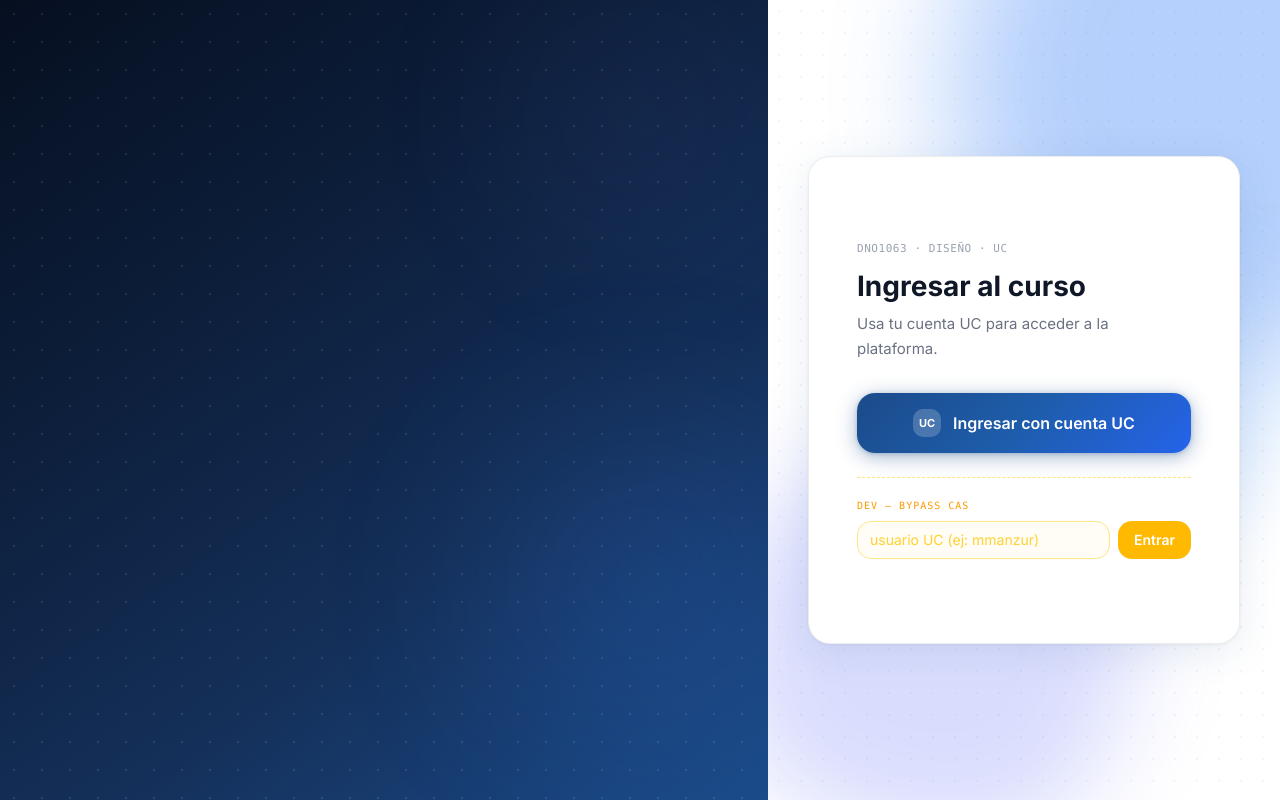
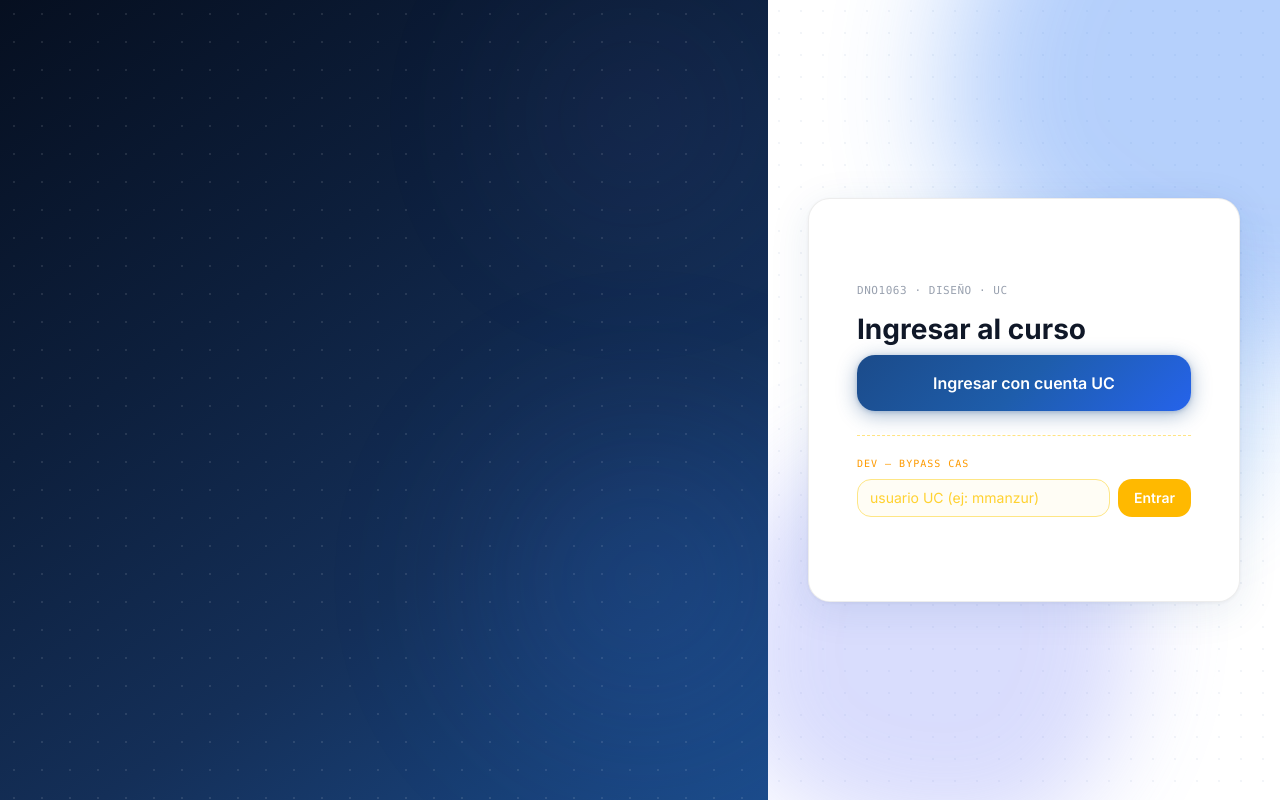
Before and after one commit to estardacs/pcomp-exercises, a Next.js app: page /login in a window 1280 px wide. Built offline with nearby package versions, Linux system fonts and the light colour scheme.

Commit message:
Login: quita subtitulo y icono UC del boton

```diff
--- a/app/login/page.tsx
+++ b/app/login/page.tsx
@@ -232,10 +232,6 @@ export default function LoginPage() {
           <h2 className="text-[1.75rem] font-bold text-gray-900 leading-tight mb-2">
             Ingresar al curso
           </h2>
-          <p className="text-gray-500 text-[15px] mb-8 leading-relaxed">
-            Usa tu cuenta UC para acceder a la plataforma.
-          </p>
-
           {error && (
             <div className="mb-6 px-4 py-3.5 rounded-2xl text-sm text-red-700 leading-snug"
               style={{ background: '#FEF2F2', border: '1px solid #FCA5A5' }}>
@@ -252,10 +248,6 @@ export default function LoginPage() {
               }}
               type="button"
             >
-              <span className="w-7 h-7 rounded-lg flex items-center justify-center text-[11px] font-bold shrink-0"
-                style={{ background: 'rgba(255,255,255,0.2)' }}>
-                UC
-              </span>
               Ingresar con cuenta UC
             </button>
           </a>
```
